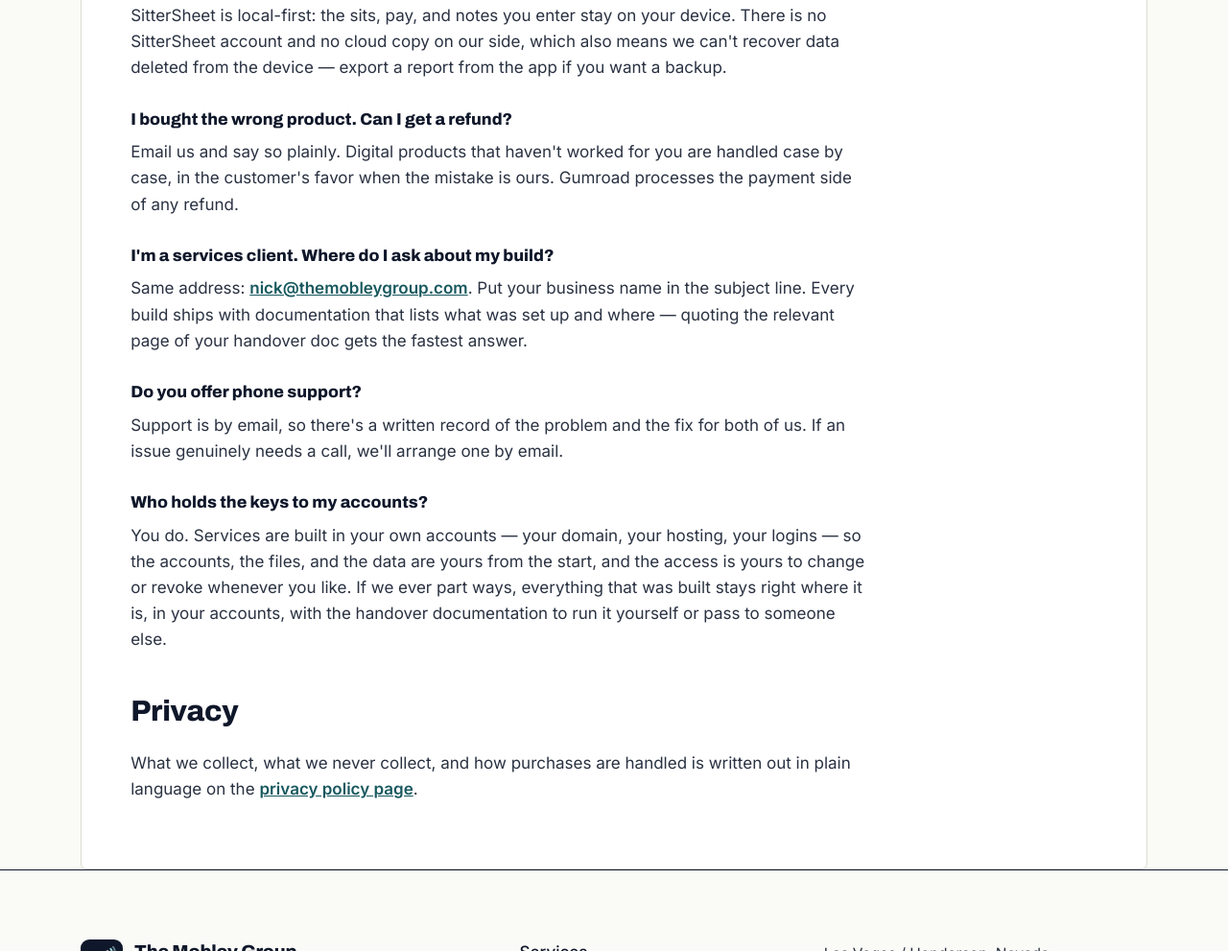
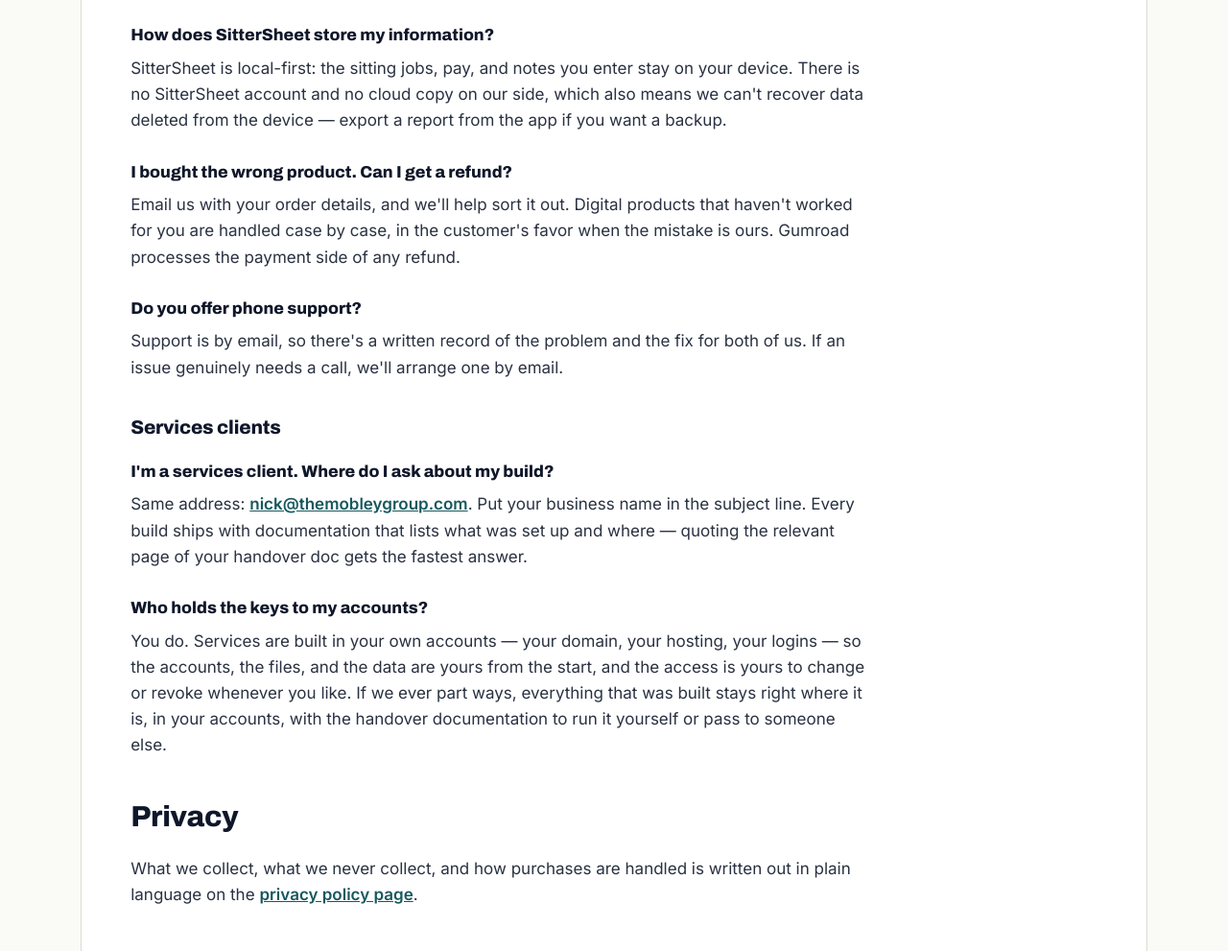
Before and after one commit to nickmobley/mobley-group, a plain HTML site: page support.html in a window 1280 px wide. Shown: the part 1340-2331 px from the top of the page at 96% size. Drawn offline with Linux system fonts and the light colour scheme.

Commit message:
Support FAQ: Nick's refund wording, SitterSheet jargon fix, Products/Services clients groups

```diff
--- a/support.html
+++ b/support.html
@@ -16,6 +16,8 @@
 .prose p{color:var(--ink-soft);max-width:72ch}
 .prose ul{color:var(--ink-soft);max-width:72ch}
 .prose a{color:var(--teal);font-weight:600}
+.prose .faq-group{font-family:"Archivo",sans-serif;font-weight:800;font-size:1.25rem;letter-spacing:-.01em;margin:32px 0 2px}
+.prose .faq-group + dl.faq dt:first-of-type{margin-top:10px}
 .prose dl.faq dt{font-family:"Archivo",sans-serif;font-weight:800;font-size:1.08rem;margin:26px 0 7px}
 .prose dl.faq dd{margin:0;color:var(--ink-soft);max-width:72ch}
 </style>
@@ -35,7 +37,7 @@
   <meta name="twitter:title" content="Support — The Mobley Group">
   <meta name="twitter:description" content="Support for The Mobley Group products and services, including SitterSheet. Email nick@themobleygroup.com.">
   <!-- /SEO -->
-  <script type="application/ld+json">{"@context":"https://schema.org","@type":"FAQPage","mainEntity":[{"@type":"Question","name":"How do I get a product I bought?","acceptedAnswer":{"@type":"Answer","text":"Products are sold and delivered through Gumroad. After checkout, Gumroad emails you a receipt with your download link, and the product also appears in your Gumroad library if you have an account."}},{"@type":"Question","name":"My download failed or a file is broken. What now?","acceptedAnswer":{"@type":"Answer","text":"Try the link once more on a different connection or browser. Still broken? Email nick@themobleygroup.com with the product name and your checkout email \u2014 a working copy or a fix comes back by email."}},{"@type":"Question","name":"How does SitterSheet store my information?","acceptedAnswer":{"@type":"Answer","text":"SitterSheet is local-first: the sits, pay, and notes you enter stay on your device. There is no SitterSheet account and no cloud copy on our side."}},{"@type":"Question","name":"Do you offer phone support?","acceptedAnswer":{"@type":"Answer","text":"Support is by email, so there's a written record of the problem and the fix for both of us. If an issue genuinely needs a call, we'll arrange one by email."}}]}</script>
+  <script type="application/ld+json">{"@context":"https://schema.org","@type":"FAQPage","mainEntity":[{"@type":"Question","name":"How do I get a product I bought?","acceptedAnswer":{"@type":"Answer","text":"Products are sold and delivered through Gumroad. After checkout, Gumroad emails you a receipt with your download link, and the product also appears in your Gumroad library if you have an account."}},{"@type":"Question","name":"My download failed or a file is broken. What now?","acceptedAnswer":{"@type":"Answer","text":"Try the link once more on a different connection or browser. Still broken? Email nick@themobleygroup.com with the product name and your checkout email \u2014 a working copy or a fix comes back by email."}},{"@type":"Question","name":"How does SitterSheet store my information?","acceptedAnswer":{"@type":"Answer","text":"SitterSheet is local-first: the sitting jobs, pay, and notes you enter stay on your device. There is no SitterSheet account and no cloud copy on our side."}},{"@type":"Question","name":"Do you offer phone support?","acceptedAnswer":{"@type":"Answer","text":"Support is by email, so there's a written record of the problem and the fix for both of us. If an issue genuinely needs a call, we'll arrange one by email."}}]}</script>
 </head>
 <body>
 <a class="skip-link" href="#main">Skip to content</a>
@@ -81,6 +83,7 @@
       </ul>
 
       <h2>Frequently Asked Questions</h2>
+      <h3 class="faq-group">Products</h3>
       <dl class="faq">
         <dt>How do I get a product I bought?</dt>
         <dd>Products are sold and delivered through Gumroad. After checkout, Gumroad emails you a receipt with your download link, and the product also appears in your Gumroad library if you have an account. If the email doesn't arrive, check spam first — then email us with the address you used at checkout.</dd>
@@ -89,16 +92,19 @@
         <dd>Try the link once more on a different connection or browser. Still broken? Email <a href="mailto:nick@themobleygroup.com?subject=Support%20—%20broken%20download">nick@themobleygroup.com</a> with the product name and your checkout email. A working copy or a fix comes back by email — and if we can't fix it, we'll make it right on the purchase.</dd>
 
         <dt>How does SitterSheet store my information?</dt>
-        <dd>SitterSheet is local-first: the sits, pay, and notes you enter stay on your device. There is no SitterSheet account and no cloud copy on our side, which also means we can't recover data deleted from the device — export a report from the app if you want a backup.</dd>
+        <dd>SitterSheet is local-first: the sitting jobs, pay, and notes you enter stay on your device. There is no SitterSheet account and no cloud copy on our side, which also means we can't recover data deleted from the device — export a report from the app if you want a backup.</dd>
 
         <dt>I bought the wrong product. Can I get a refund?</dt>
-        <dd>Email us and say so plainly. Digital products that haven't worked for you are handled case by case, in the customer's favor when the mistake is ours. Gumroad processes the payment side of any refund.</dd>
+        <dd>Email us with your order details, and we'll help sort it out. Digital products that haven't worked for you are handled case by case, in the customer's favor when the mistake is ours. Gumroad processes the payment side of any refund.</dd>
 
+<dt>Do you offer phone support?</dt>
+        <dd>Support is by email, so there's a written record of the problem and the fix for both of us. If an issue genuinely needs a call, we'll arrange one by email.</dd>
+      </dl>
+      <h3 class="faq-group">Services clients</h3>
+      <dl class="faq">
         <dt>I'm a services client. Where do I ask about my build?</dt>
         <dd>Same address: <a href="mailto:nick@themobleygroup.com?subject=Support%20—%20services%20client">nick@themobleygroup.com</a>. Put your business name in the subject line. Every build ships with documentation that lists what was set up and where — quoting the relevant page of your handover doc gets the fastest answer.</dd>
 
-        <dt>Do you offer phone support?</dt>
-        <dd>Support is by email, so there's a written record of the problem and the fix for both of us. If an issue genuinely needs a call, we'll arrange one by email.</dd>
 
         <dt>Who holds the keys to my accounts?</dt>
         <dd>You do. Services are built in your own accounts — your domain, your hosting, your logins — so the accounts, the files, and the data are yours from the start, and the access is yours to change or revoke whenever you like. If we ever part ways, everything that was built stays right where it is, in your accounts, with the handover documentation to run it yourself or pass to someone else.</dd>
```
